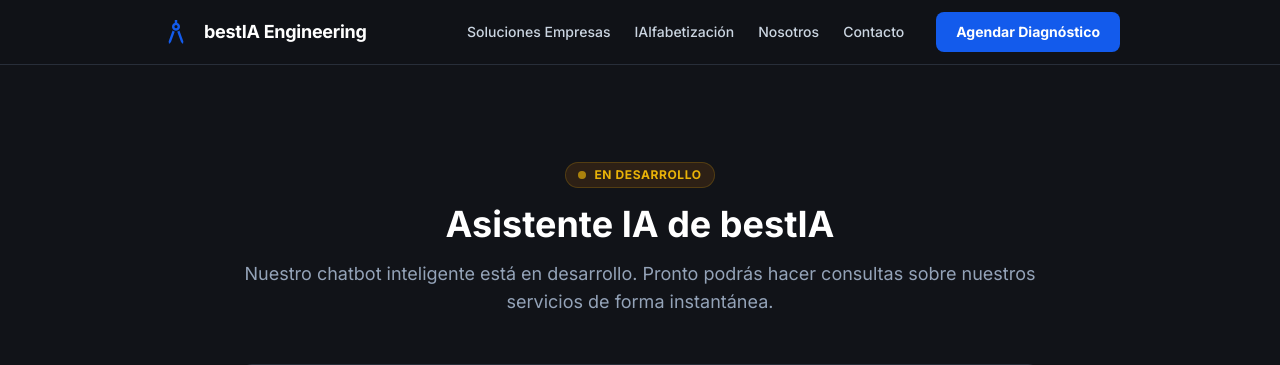
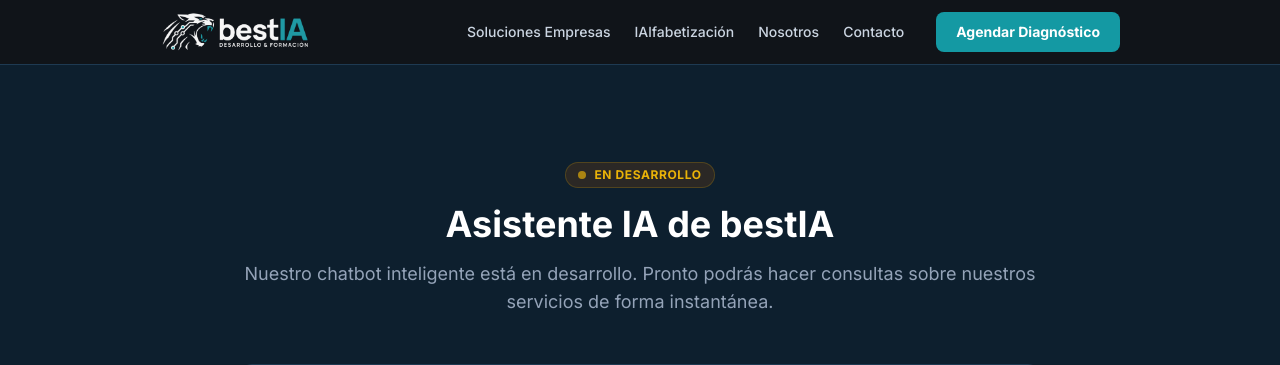
Before and after one commit to garzaazul/bestia-web, a Django app: page /chat/ in a window 1280 px wide. Shown: the top 365 px of the page. Run offline with Django 5.2, Linux system fonts and the light colour scheme; data comes from the database, SQL or seed files in the repository; data that the repository does not hold is empty; some libraries are stand-ins or nearby versions.

Commit message:
Update branding: New colors and tagline ('Ingeniería a lo bestIA')

```diff
--- a/templates/base.html
+++ b/templates/base.html
@@ -30,12 +30,12 @@
             theme: {
                 extend: {
                     colors: {
-                        "primary": "#135bec",
-                        "primary-hover": "#1d6bf3",
+                        "primary": "#1499a3",
+                        "primary-hover": "#0e767e",
                         "background-light": "#f6f6f8",
-                        "background-dark": "#111318",
-                        "surface-dark": "#1c212b",
-                        "border-dark": "#282e39",
+                        "background-dark": "#0d1f2e",
+                        "surface-dark": "#162636",
+                        "border-dark": "#1e3a52",
                     },
                     fontFamily: {
                         "display": ["Inter", "sans-serif"],
--- a/templates/partials/_header.html
+++ b/templates/partials/_header.html
@@ -1,3 +1,4 @@
+{% load static %}
 <!-- Sticky Header -->
 <header class="sticky top-0 z-50 w-full bg-[#111318]/90 backdrop-blur-md border-b border-border-dark">
     <div class="px-4 md:px-10 lg:px-40 flex justify-center py-3">
@@ -5,10 +6,7 @@
             <!-- Logo -->
             <div class="flex items-center gap-3 text-white">
                 <a href="{% url 'core:home' %}" class="flex items-center gap-3">
-                    <div class="size-8 text-primary">
-                        <span class="material-symbols-outlined text-[32px]">architecture</span>
-                    </div>
-                    <h2 class="text-white text-lg font-bold leading-tight tracking-[-0.015em]">bestIA Engineering</h2>
+                    <img src="{% static 'img/logo-bestia.png' %}" alt="bestIA Engineering" class="h-10 w-auto">
                 </a>
             </div>
 
```
Also changed, not shown: static/img/logo-bestia.png (added).
